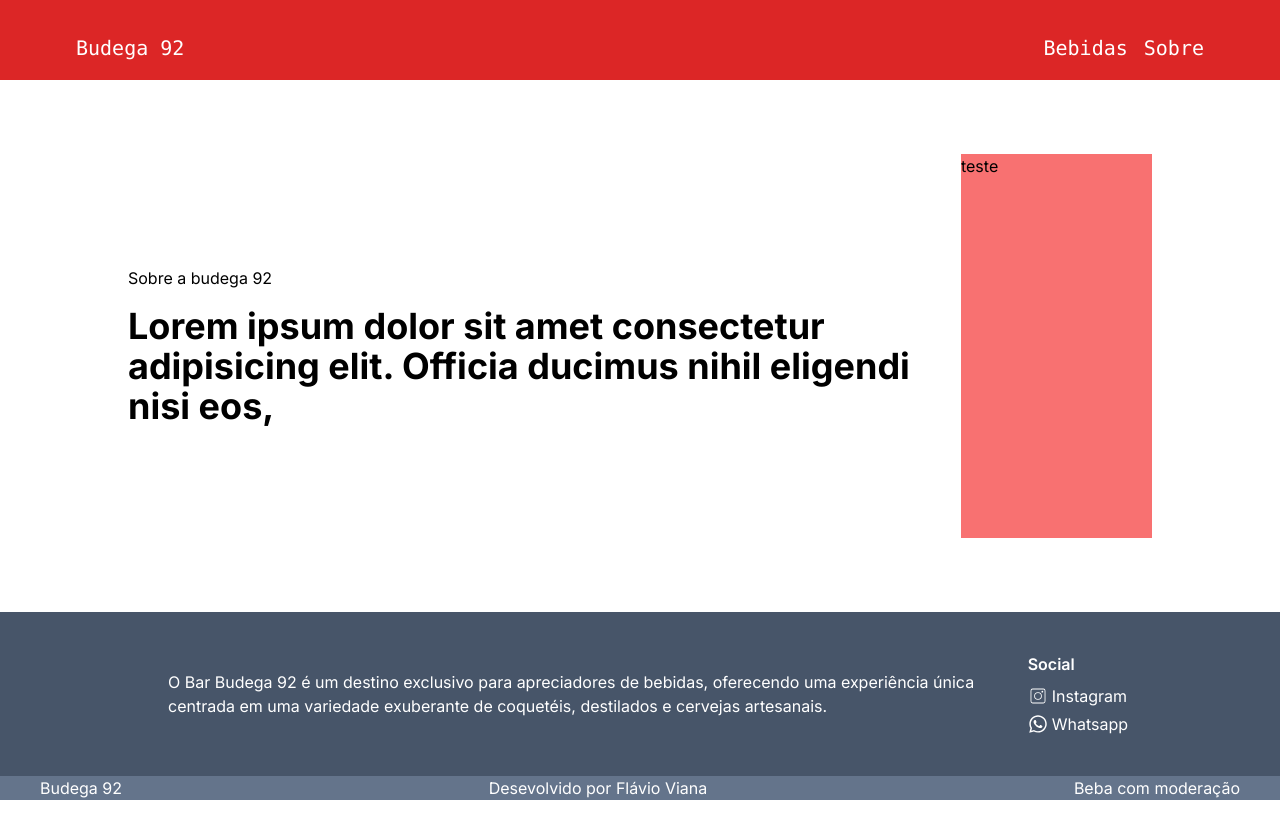
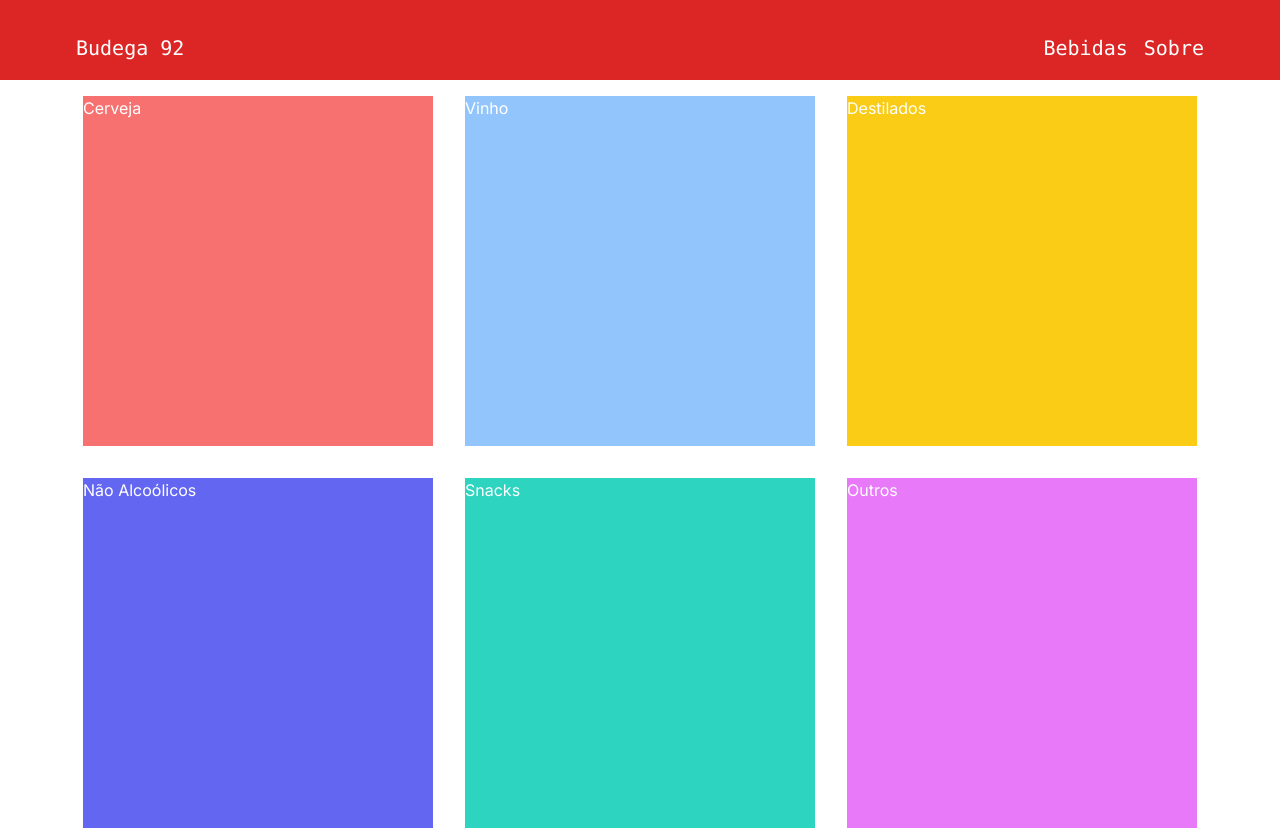
Before and after one commit to FLaVio-G/budega92, a Next.js app: page /bebidas in a window 1280 px wide. Shown: the top 830 px of the page. Before the commit the page ends 800 px from the top, so only its background shows below. Built offline with nearby package versions, Linux system fonts and the light colour scheme.

Commit message:
Feat and fix: correction and adding new details to the pages

```diff
--- a/app/bebidas/page.tsx
+++ b/app/bebidas/page.tsx
@@ -8,20 +8,22 @@ export default function Bebidas() {
     <div className="flex min-h-screen flex-col items-center justify-between">
       <Header />
 
-      <div className="flex flex-row gap-4 justify-center items-center max-w-5xl">
-        <div>
-          <h1 className="mb-4">Sobre a budega 92</h1>
-          <h2 className="font-bold text-4xl">
-            Lorem ipsum dolor sit amet consectetur adipisicing elit. Officia
-            ducimus nihil eligendi nisi eos,
-          </h2>
+      <div className="grid grid-cols-2  md:grid-cols-3  gap-8 pb-4 pt-4">
+        <div className="bg-red-400 h-[350px] w-[350px] text-white">Cerveja</div>
+        <div className="bg-blue-300 h-[350px] w-[350px]  text-white">Vinho</div>
+        <div className="bg-yellow-400  h-[350px] w-[350px]   text-white">
+          Destilados
         </div>
-        <div className="bg-red-400 w-96 h-96">
-          <p>teste</p>
+        <div className="bg-indigo-500 h-[350px] w-[350px]   text-white">
+          Não Alcoólicos
+        </div>
+        <div className="bg-teal-400 h-[350px] w-[350px]   text-white">
+          Snacks
+        </div>
+        <div className="bg-fuchsia-400  h-[350px] w-[350px] text-white">
+          Outros
         </div>
       </div>
-
-      {/* Restante do seu código permanece inalterado */}
 
       <Footer />
     </div>
--- a/app/sobre/page.tsx
+++ b/app/sobre/page.tsx
@@ -8,7 +8,7 @@ export default function Sobre() {
     <div className="flex min-h-screen flex-col items-center justify-between">
       <Header />
 
-      <div className="flex flex-col lg:flex-row lg:h-[800px] lg:p-0 p-4 lg:w-full gap-5 justify-center items-center">
+      <div className="flex flex-col lg:flex-row lg:h-[800px] lg:max-w-5xl lg:p-0 p-4  gap-5 justify-center items-center">
         <div className="flex flex-col justify-center items-center  lg:flex-row lg:gap-14 lg:max-w-5xl w-full">
           <div className=" flex-row justify-center  items-center">
             <h1 className="text-lg lg:text-lg lg:justify-start flex items-center justify-center mb-4">
@@ -27,7 +27,7 @@ export default function Sobre() {
         </div>
       </div>
 
-      <div className="grid grid-cols-1 lg:grid-cols-2 lg:p-0 p-4 gap-8 mb-20 lg:mt-16 lg:max-w-5xl">
+      <div className="grid grid-cols-1 lg:grid-cols-2 lg:p-0 p-4 gap-8 mb-20 mt-16 lg:max-w-5xl">
         <div className="bg-red-300 lg:h-[350px]  h-[200px]  mb-8 lg:mb-0">
           01
         </div>
```
